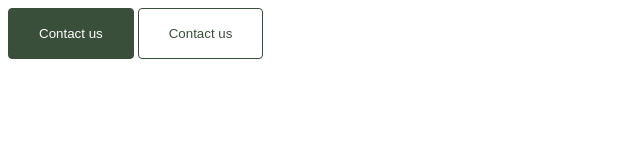
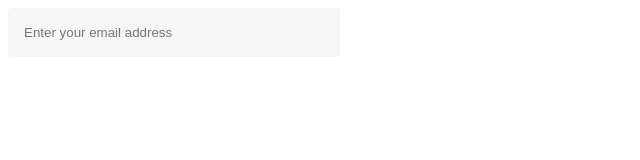
Before and after one commit to stoicaandrei/Call-To-Actions-Pages, a plain HTML site: page index.html in a window 1280 px wide. Shown: the whole page, without its empty margins (0-640 px from the left). Drawn offline with Linux system fonts and the light colour scheme.

Commit message:
Define simple input

```diff
--- a/global.css
+++ b/global.css
@@ -70,3 +70,29 @@
     color: #213220;
     border-color: #213220;
 }
+
+.input {
+    padding-top: 17px;
+    padding-bottom: 17px;
+    padding-left: 16px;
+    padding-right: 16px;
+
+    border-radius: 4px;
+    border: none;
+
+    flex: 1;
+
+    background-color: var(--light-grey);
+
+    width: 300px;
+}
+
+.input:focus {
+    outline: none;
+    box-shadow: 0 0 0 2px #A0CD9E;
+}
+
+.input:hover {
+    outline: none;
+    box-shadow: 0 0 0 2px #A0CD9E;
+}
--- a/index.html
+++ b/index.html
@@ -10,8 +10,7 @@
 </head>
 
 <body>
-    <button class="btn btn-primary">Contact us</button>
-    <button class="btn btn-secondary">Contact us</button>
+    <input class="input" placeholder="Enter your email address">
 </body>
 
 </html>
```
